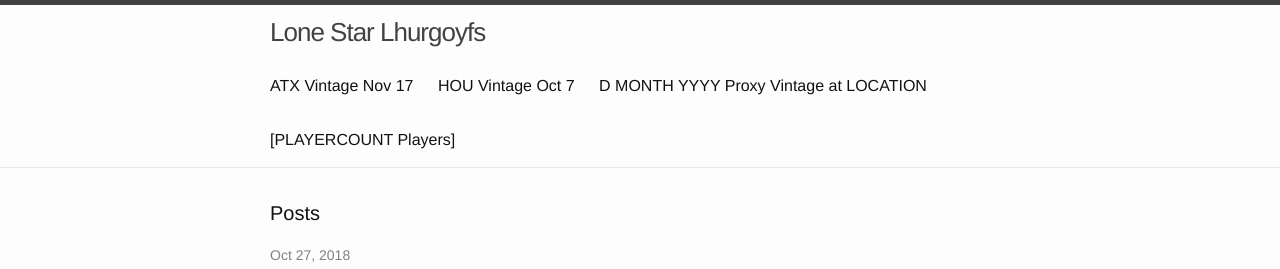
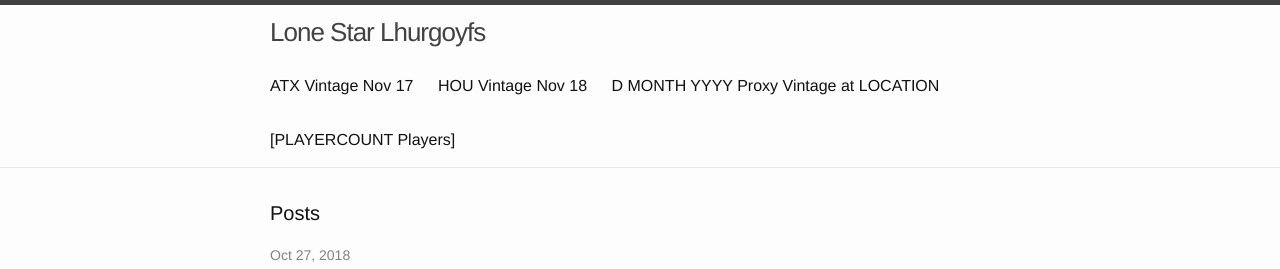
Before and after one commit to LoneStarLhurgoyfs/lonestarlhurgoyfs.github.io, a Jekyll site: the page built from index.md, in a window 1280 px wide and 900 px high. Shown: the top 269 px of the window. Built offline with Jekyll 4.4.1, drawn with Linux system fonts in a browser that asks for light colours.

Commit message:
Houston Vintage Update

```diff
--- a/HOUVintage.md
+++ b/HOUVintage.md
@@ -1,6 +1,6 @@
 ---
 layout: page
-title: "HOU Vintage Oct 7"
+title: "HOU Vintage Nov 18"
 permalink: /HOUVintage/
 redirect_from: "/nextVintageTournament/"
 ---
@@ -9,7 +9,7 @@ redirect_from: "/nextVintageTournament/"
 
 This Sunday, The Lone Star Lhurgoyfs make their triumphant return to the 666th most metal brewery in Houston: Brash Brewing Company!
 
-Date: Oct 7, 2018
+Date: Nov 18, 2018
 Location: [Brash Brewing Company](https://www.facebook.com/Brash-brewing-company-229796680431006/)  508 W Crosstimbers Rd, Houston, TX 77018 [[MAP]](https://goo.gl/maps/JbUmv9nZm1B2)
 Registration Time: 12:30 PM
 Event Begins: 1:00 PM
```
